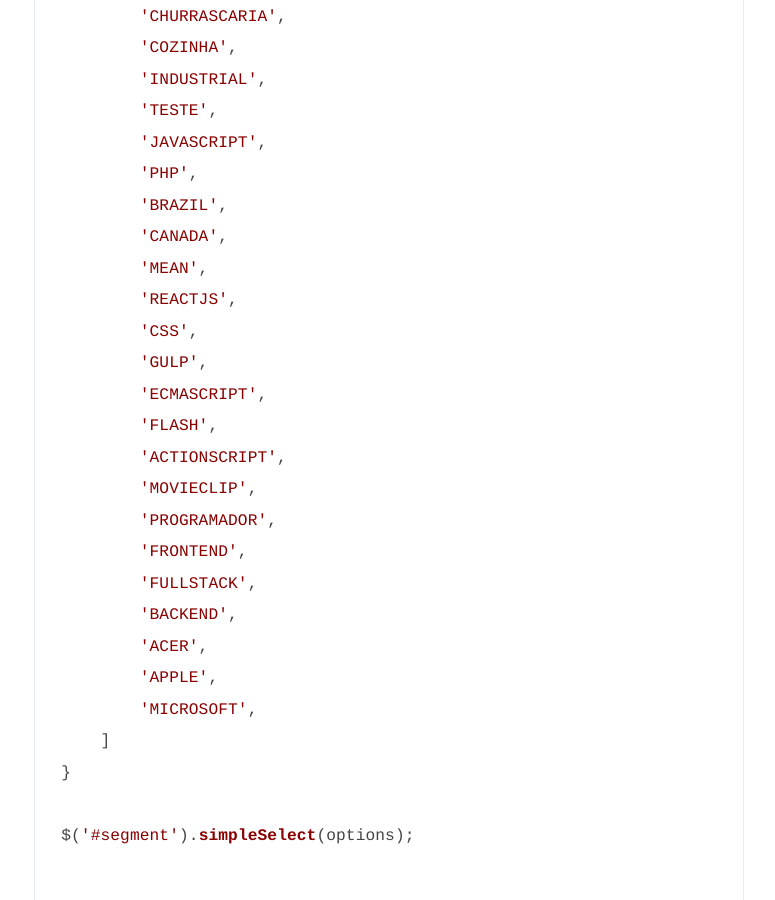
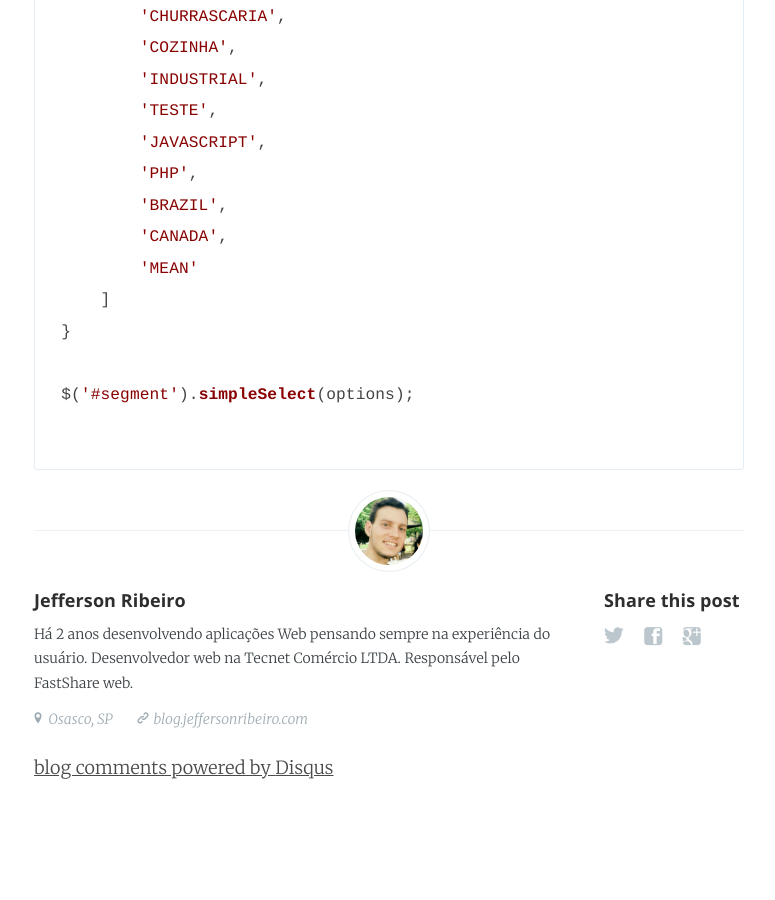
Before and after one commit to jeffersonRibeiro/blog, a Jekyll site: the page built from _posts/2018-03-13-Simple-Select-Plugin.md, in a window 1280 px wide and 900 px high, scrolled down 1328 px. Shown: the whole window, without its empty margins (251-1026 px from the left). Built offline with Jekyll 4.4.1, drawn with Linux system fonts in a browser that asks for light colours; nearby versions of some CDN libraries; comment, search, counter and statistics services are not loaded.

Commit message:
Update 2018-03-13-Simple-Select-Plugin.md

```diff
--- a/_posts/2018-03-13-Simple-Select-Plugin.md
+++ b/_posts/2018-03-13-Simple-Select-Plugin.md
@@ -9,6 +9,8 @@ categories: 'Jeff'
 navigation: True
 logo: 'assets/images/logo.png'
 ---
+
+
 
 SimpleSelect jQuery Plugin
 
@@ -36,21 +38,7 @@ var options = {
         'PHP',
         'BRAZIL',
         'CANADA',
-        'MEAN',
-        'REACTJS',
-        'CSS',
-        'GULP',
-        'ECMASCRIPT',
-        'FLASH',
-        'ACTIONSCRIPT',
-        'MOVIECLIP',
-        'PROGRAMADOR',
-        'FRONTEND',
-        'FULLSTACK',
-        'BACKEND',
-        'ACER',
-        'APPLE',
-        'MICROSOFT',
+        'MEAN'
     ]
 }
 
```
